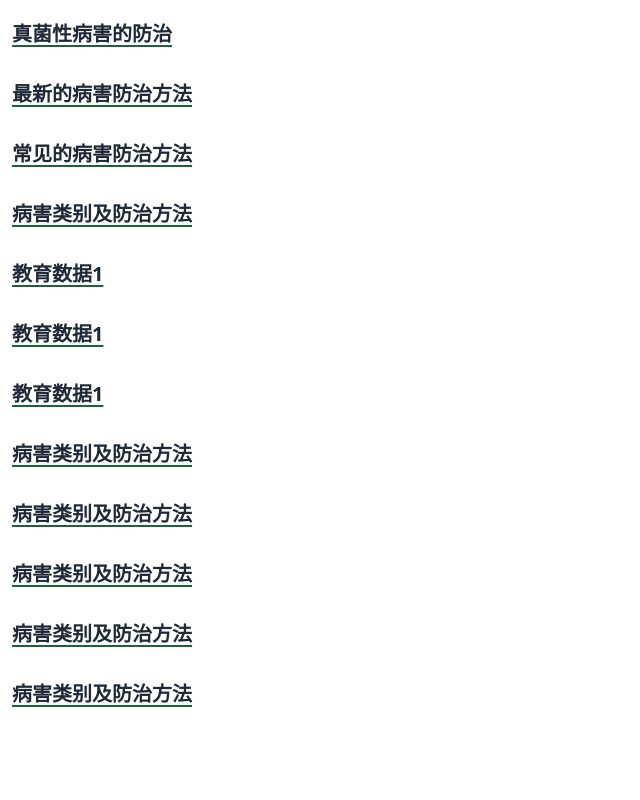
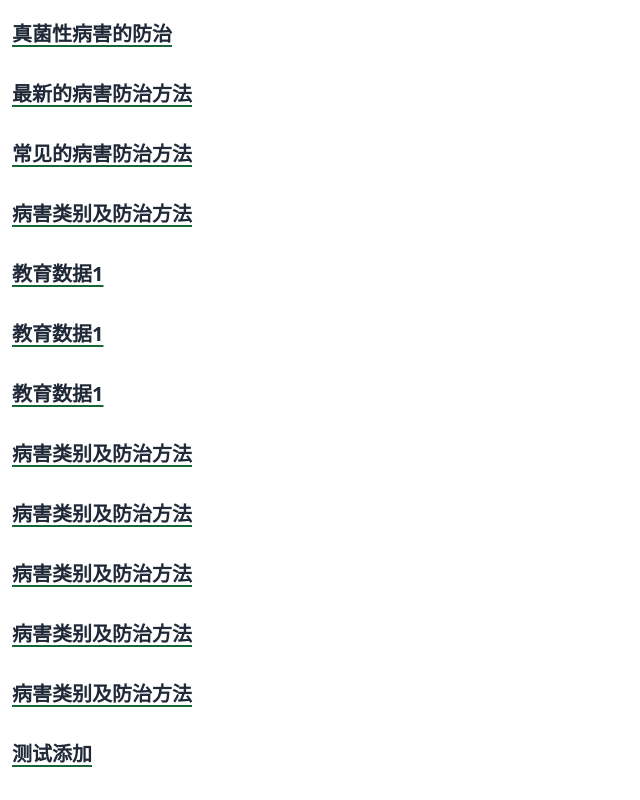
Before and after one commit to leafasks/leafask, a Next.js app: page /EducationList in a window 1280 px wide. Shown: the whole page, without its empty margins (0-640 px from the left). Built offline with nearby package versions, Linux system fonts and the light colour scheme.

Commit message:
Update education.ts

```diff
--- a/data/education.ts
+++ b/data/education.ts
@@ -73,4 +73,10 @@ export const educationData: educationType[] = [
         description: "教育数据1的描述",
         image: "/education/example1.jpg"
     },
+    {
+    id: 13,
+    name: "测试添加",
+    description: "测试添加",
+    image: "/education/example1.jpg"
+    },
 ]
```
